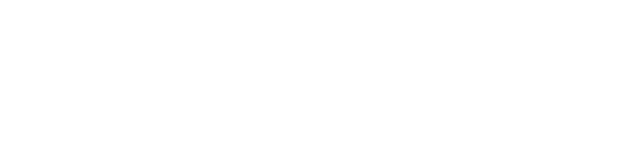
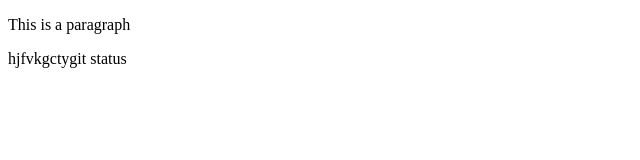
Before and after one commit to KAHWAIKK/Project-Example, a plain HTML site: page index.html in a window 1280 px wide. Shown: the whole page, without its empty margins (0-640 px from the left). Drawn offline with Linux system fonts and the light colour scheme.

Commit message:
Added paragraph

```diff
--- a/index.html
+++ b/index.html
@@ -7,6 +7,7 @@
     <title>Document</title>
 </head>
 <body>
-
+    <p>This is a paragraph</p>
+    <p>hjfvkgctygit status</p>
 </body>
 </html>
```
